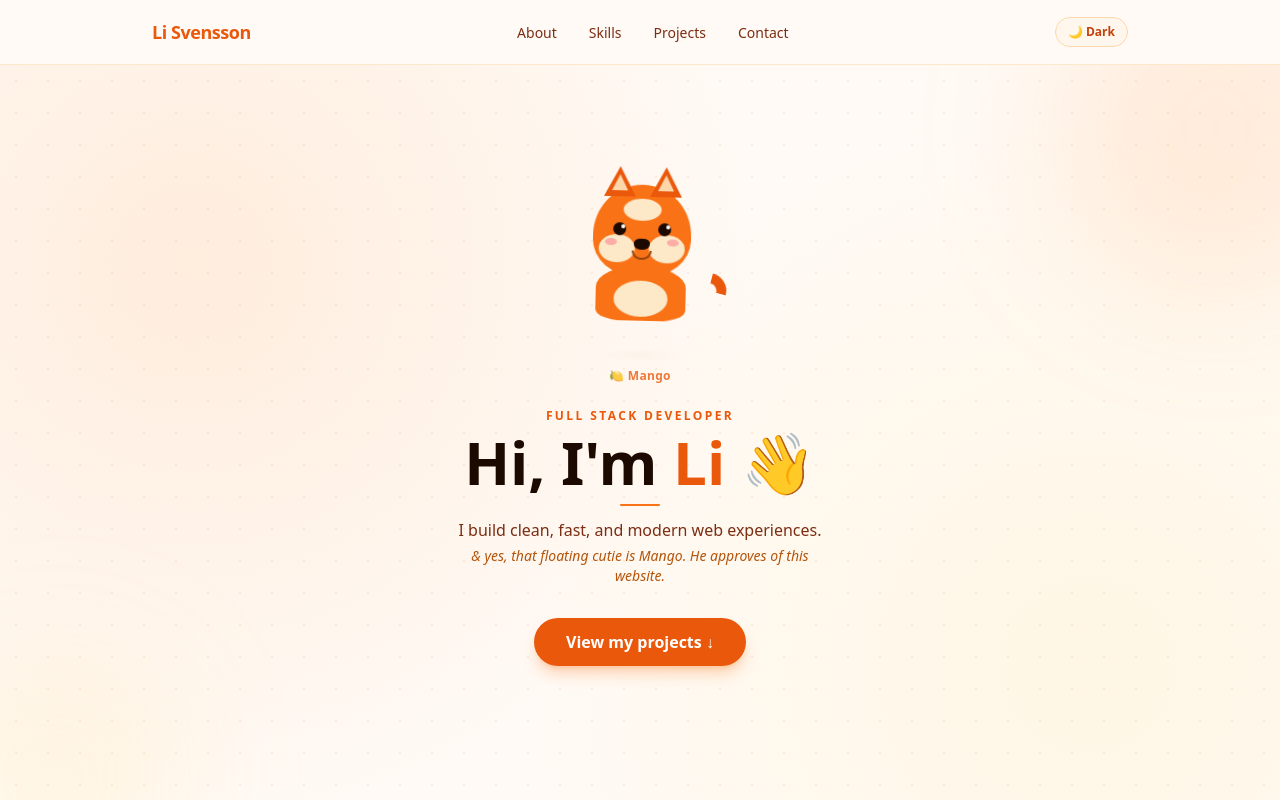
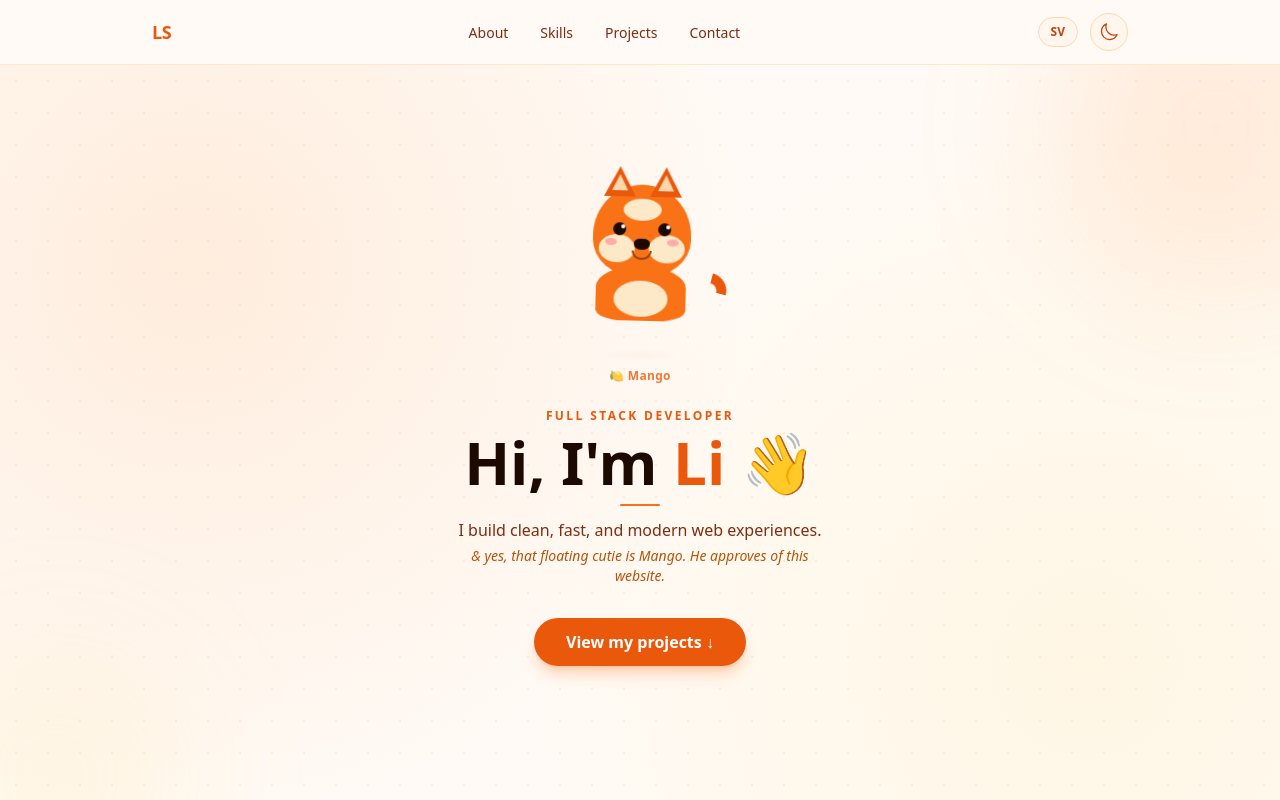
Before and after one commit to lisvensson/portfolio, a React (Vite) app: page / in a window 1280 px wide. Shown: the top 800 px of the page. Built offline with nearby package versions, Linux system fonts and the light colour scheme.

Commit message:
feat: add EN/SV language toggle button to navbar

```diff
--- a/src/components/Navbar.tsx
+++ b/src/components/Navbar.tsx
@@ -1,27 +1,32 @@
-import { useState } from 'react';
-import { Link } from 'react-scroll';
+import { useState } from "react";
+import { Link } from "react-scroll";
+import { SunIcon, MoonIcon } from "@heroicons/react/24/outline";
+import { useT, useLang } from "../context/LanguageContext";
 
 interface NavbarProps {
   darkMode: boolean;
   toggleDark: () => void;
 }
 
-const NAV_LINKS = [
-  { label: 'About',    to: 'about'    },
-  { label: 'Skills',   to: 'skills'   },
-  { label: 'Projects', to: 'projects' },
-  { label: 'Contact',  to: 'contact'  },
-];
-
 export default function Navbar({ darkMode, toggleDark }: NavbarProps) {
   const [open, setOpen] = useState(false);
+  const t = useT();
+  const { lang, toggleLang } = useLang();
+
+  const NAV_LINKS = [
+    { label: t.nav.about, to: "about" },
+    { label: t.nav.skills, to: "skills" },
+    { label: t.nav.projects, to: "projects" },
+    { label: t.nav.contact, to: "contact" },
+  ];
 
   return (
     <nav className="sticky top-0 z-50 bg-warm-base/90 dark:bg-dark-base/90 backdrop-blur-md border-b border-warm-border dark:border-orange-900/30">
       <div className="max-w-5xl mx-auto px-6 flex items-center justify-between h-16">
-
         {/* Logo */}
-        <span className="font-black text-lg text-orange-600 tracking-tight">Li Svensson</span>
+        <span className="font-black text-lg text-orange-600 tracking-tight">
+          LS
+        </span>
 
         {/* Desktop links */}
         <ul className="hidden md:flex gap-8">
@@ -44,24 +49,40 @@ export default function Navbar({ darkMode, toggleDark }: NavbarProps) {
 
         {/* Right side */}
         <div className="flex items-center gap-3">
+          {/* Language toggle */}
+          <button
+            onClick={toggleLang}
+            className="px-3 py-1.5 rounded-full bg-orange-50 dark:bg-orange-950 border border-orange-200 dark:border-orange-800 text-orange-700 dark:text-orange-300 hover:bg-orange-100 dark:hover:bg-orange-900 transition-colors text-xs font-bold"
+            aria-label="Toggle language"
+          >
+            {lang === "en" ? "SV" : "EN"}
+          </button>
+
+          {/* Dark mode toggle */}
           <button
             onClick={toggleDark}
-            className="text-xs font-semibold px-3 py-1.5 rounded-full bg-orange-50 dark:bg-orange-950 border border-orange-200 dark:border-orange-800 text-orange-700 dark:text-orange-300 hover:bg-orange-100 dark:hover:bg-orange-900 transition-colors"
+            className="p-2 rounded-full bg-orange-50 dark:bg-orange-950 border border-orange-200 dark:border-orange-800 text-orange-700 dark:text-orange-300 hover:bg-orange-100 dark:hover:bg-orange-900 transition-colors"
             aria-label="Toggle dark mode"
           >
-            {darkMode ? '☀️ Light' : '🌙 Dark'}
+            {darkMode ? <SunIcon className="w-5 h-5" /> : <MoonIcon className="w-5 h-5" />}
           </button>
 
           {/* Hamburger */}
           <button
             className="md:hidden flex flex-col gap-1.5 p-1"
-            onClick={() => setOpen(v => !v)}
+            onClick={() => setOpen((v) => !v)}
             aria-label="Toggle menu"
             aria-expanded={open}
           >
-            <span className={`block w-5 h-0.5 bg-orange-800 dark:bg-orange-300 transition-transform duration-200 ${open ? 'translate-y-2 rotate-45' : ''}`} />
-            <span className={`block w-5 h-0.5 bg-orange-800 dark:bg-orange-300 transition-opacity duration-200 ${open ? 'opacity-0' : ''}`} />
-            <span className={`block w-5 h-0.5 bg-orange-800 dark:bg-orange-300 transition-transform duration-200 ${open ? '-translate-y-2 -rotate-45' : ''}`} />
+            <span
+              className={`block w-5 h-0.5 bg-orange-800 dark:bg-orange-300 transition-transform duration-200 ${open ? "translate-y-2 rotate-45" : ""}`}
+            />
+            <span
+              className={`block w-5 h-0.5 bg-orange-800 dark:bg-orange-300 transition-opacity duration-200 ${open ? "opacity-0" : ""}`}
+            />
+            <span
+              className={`block w-5 h-0.5 bg-orange-800 dark:bg-orange-300 transition-transform duration-200 ${open ? "-translate-y-2 -rotate-45" : ""}`}
+            />
           </button>
         </div>
       </div>
```
